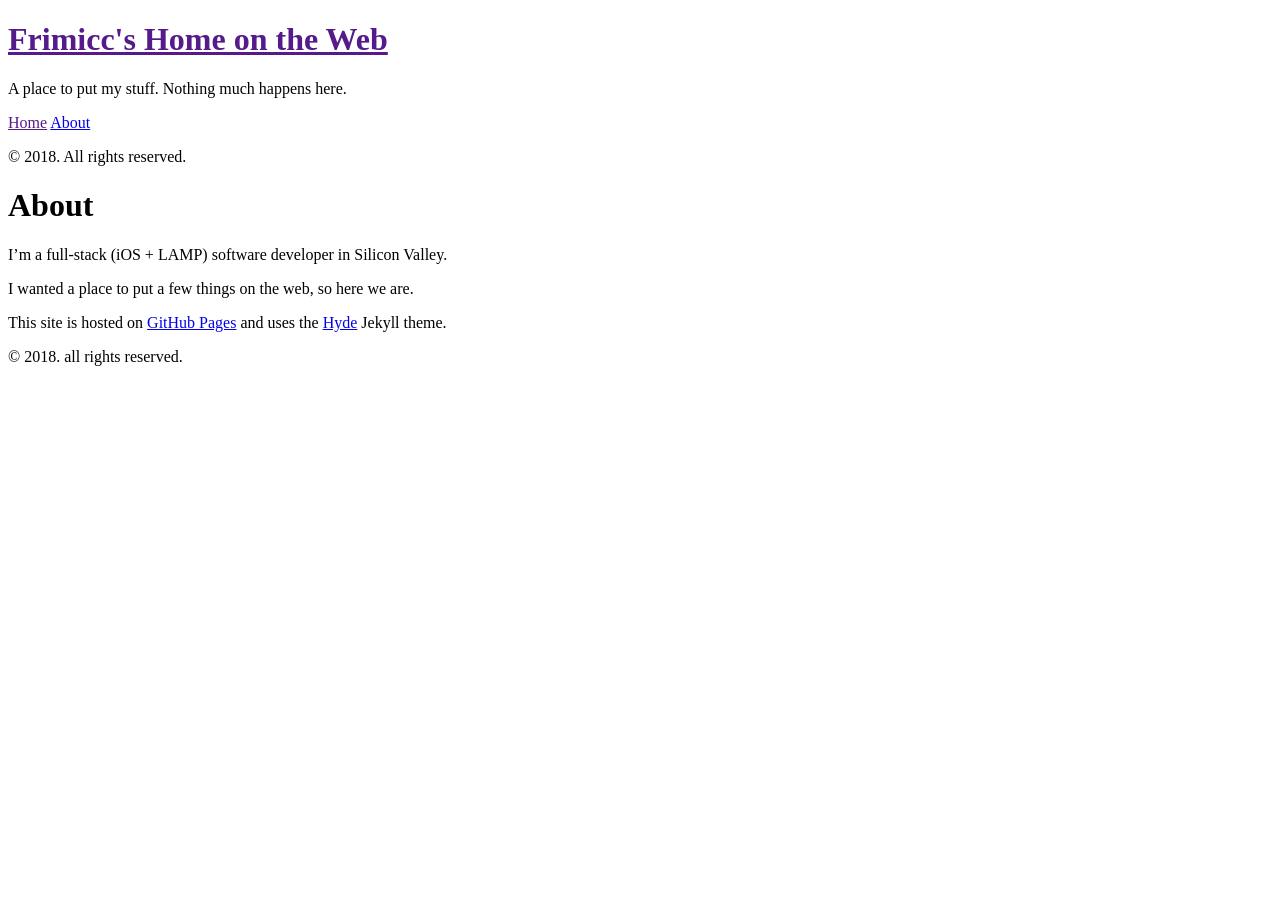
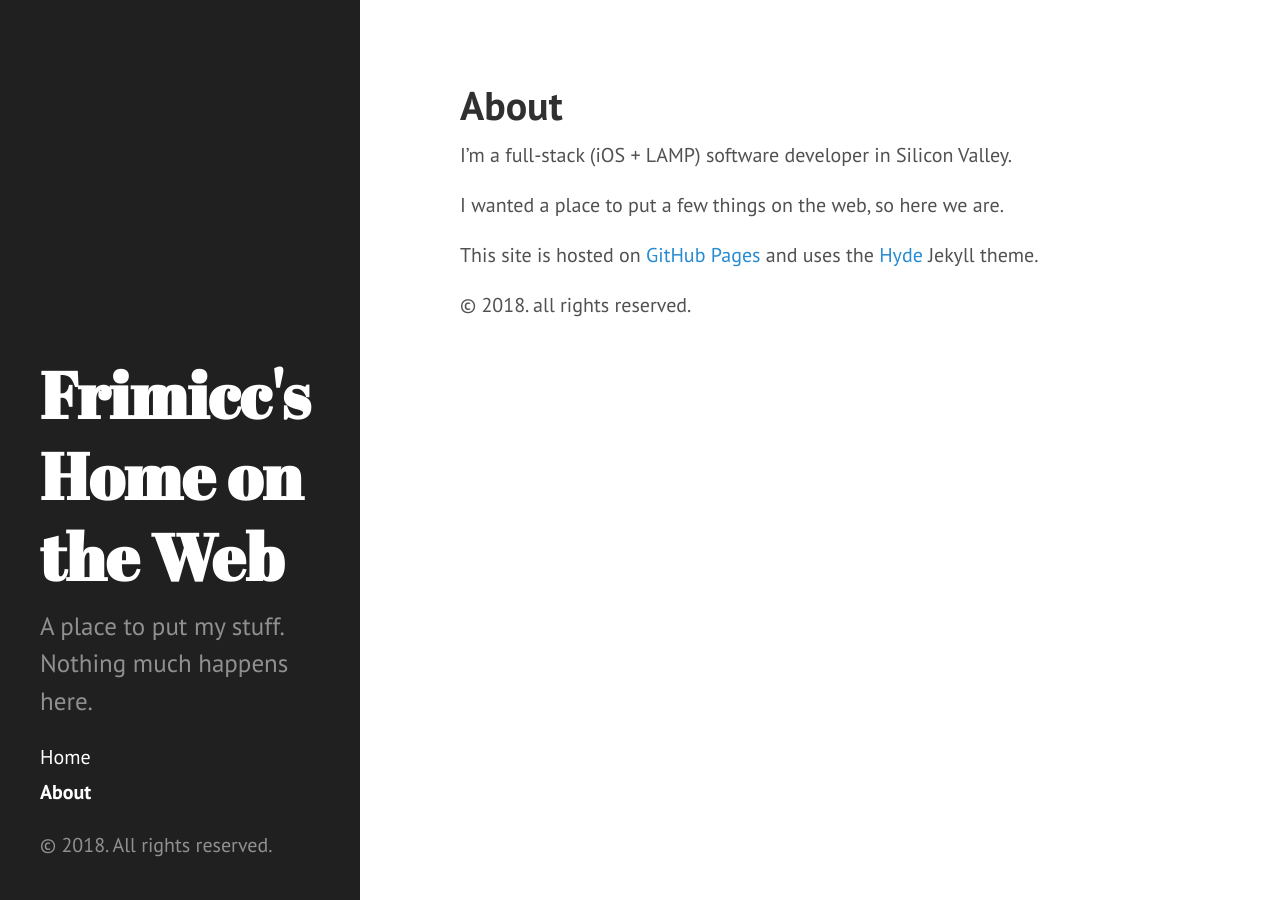
Before and after one commit to frimicc/frimicc.github.io, a Jekyll site: the page built from about.md, in a window 1280 px wide. Built offline with Jekyll 4.4.1, drawn with Linux system fonts in a browser that asks for light colours; Markdown is read by kramdown in place of the engine named in the settings.

Commit message:
Putting back baseurl, fixing stylesheets properly.

```diff
--- a/_config.yml
+++ b/_config.yml
@@ -9,10 +9,8 @@ permalink:        pretty
 title:            "Frimicc's Home on the Web"
 tagline:          'Home of Hex Map Maker'
 description:      'A place to put my stuff. Nothing much happens here.'
-
-site:
-  url:              http://www.frimicc.com
-  baseurl:          /
+url:              http://www.frimicc.com
+baseurl:          /
 
 author:
   name:           'Michael Friedman'
--- a/_includes/head.html
+++ b/_includes/head.html
@@ -15,14 +15,14 @@
   </title>
 
   <!-- CSS -->
-  <link rel="stylesheet" href="{{ site.baseurl }}public/css/poole.css">
-  <link rel="stylesheet" href="{{ site.baseurl }}public/css/syntax.css">
-  <link rel="stylesheet" href="{{ site.baseurl }}public/css/hyde.css">
+  <link rel="stylesheet" href="{{ site.baseurl }}/public/css/poole.css">
+  <link rel="stylesheet" href="{{ site.baseurl }}/public/css/syntax.css">
+  <link rel="stylesheet" href="{{ site.baseurl }}/public/css/hyde.css">
   <link rel="stylesheet" href="http://fonts.googleapis.com/css?family=PT+Sans:400,400italic,700|Abril+Fatface">
 
   <!-- Icons -->
-  <link rel="apple-touch-icon-precomposed" sizes="144x144" href="{{ site.baseurl }}public/apple-touch-icon-144-precomposed.png">
-                                 <link rel="shortcut icon" href="{{ site.baseurl }}public/favicon.ico">
+  <link rel="apple-touch-icon-precomposed" sizes="144x144" href="{{ site.baseurl }}/public/apple-touch-icon-144-precomposed.png">
+                                 <link rel="shortcut icon" href="{{ site.baseurl }}/public/favicon.ico">
 
   <!-- RSS -->
   <link rel="alternate" type="application/rss+xml" title="RSS" href="/atom.xml">
```
